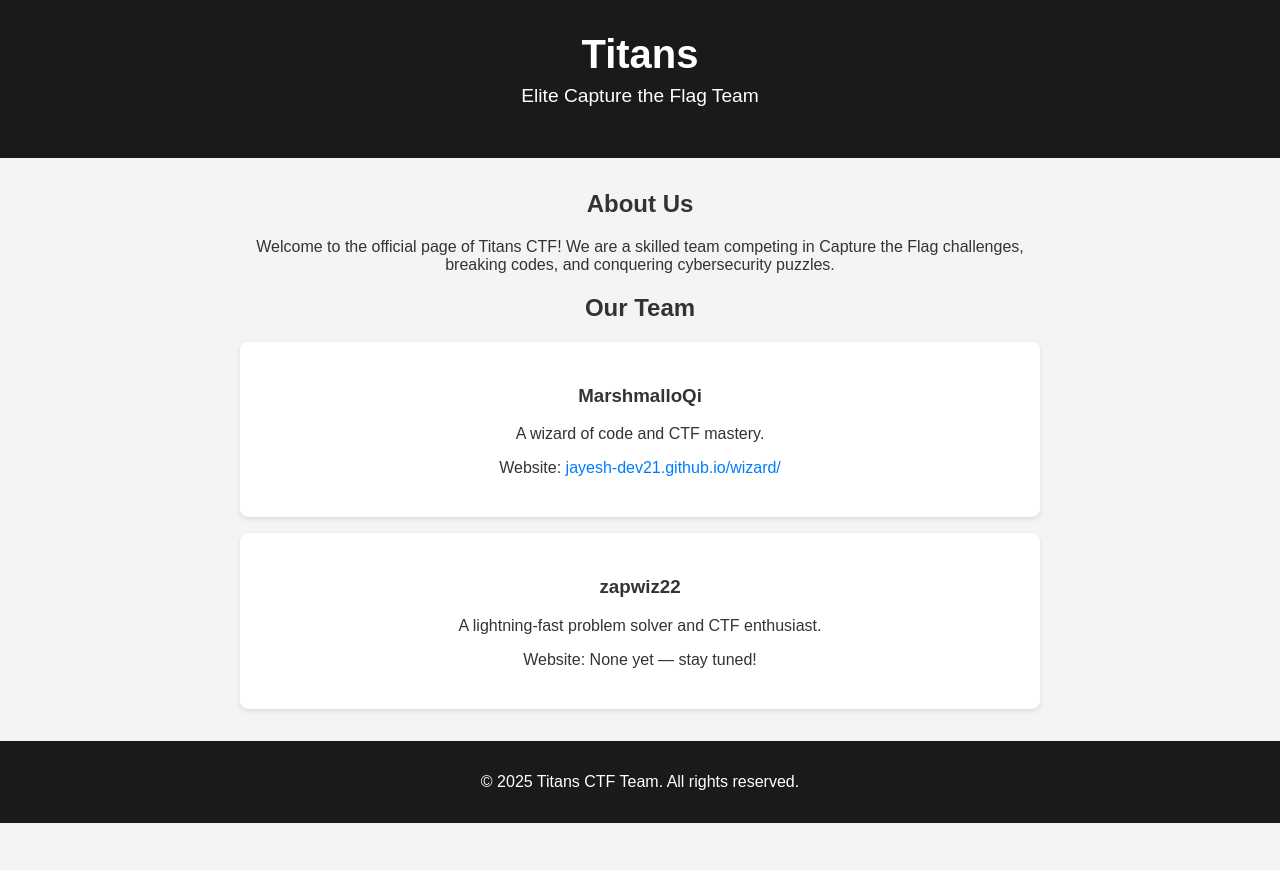
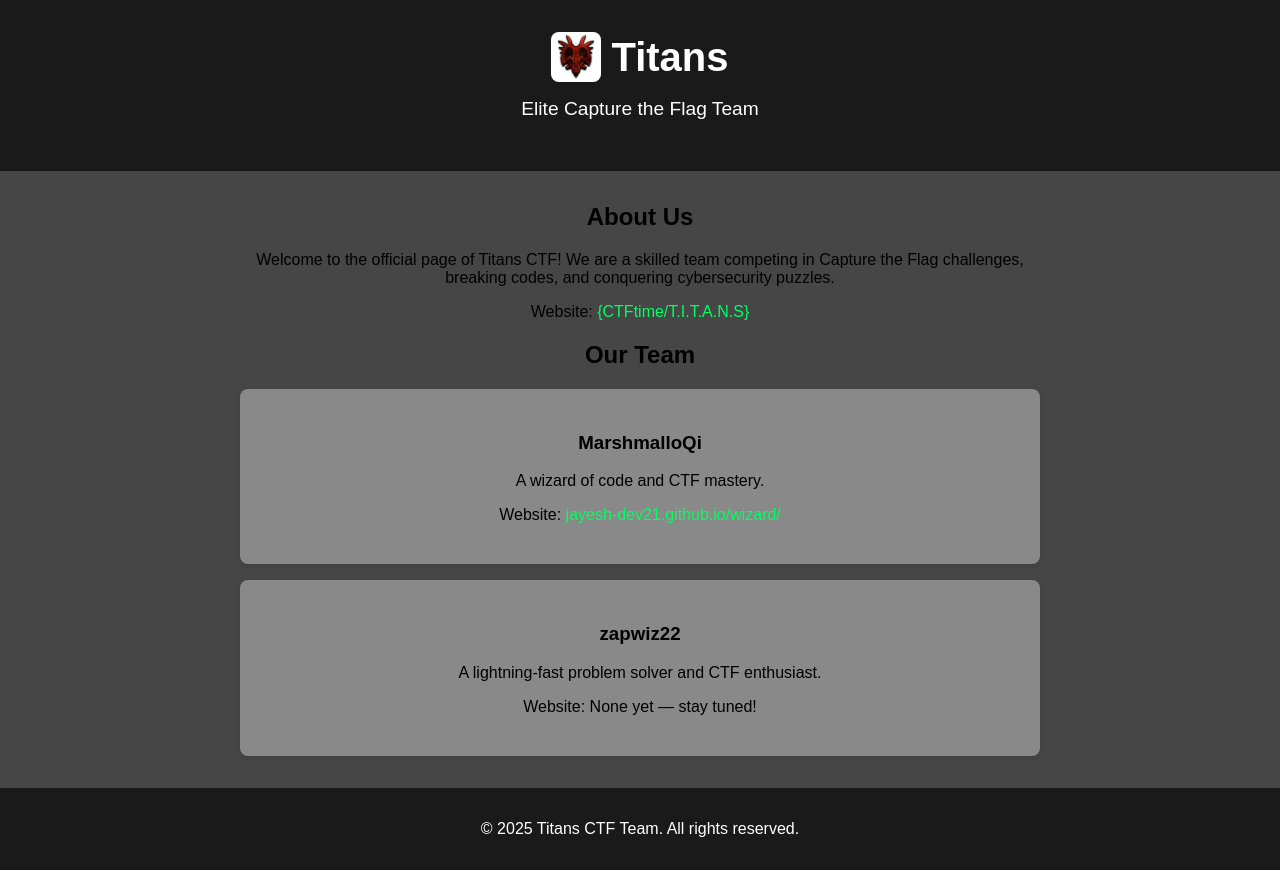
Before and after one commit to Jayesh-Dev21/T.I.T.A.N.S, a plain HTML site: page index.html in a window 1280 px wide. Before the commit the page ends 823 px from the top, so only its background shows below. Drawn offline with Linux system fonts and the light colour scheme.

Commit message:
Update index.html

```diff
--- a/index.html
+++ b/index.html
@@ -10,14 +10,15 @@
             font-family: Arial, sans-serif;
             margin: 0;
             padding: 0;
-            background-color: #f4f4f4;
-            color: #333;
+            background-color: #1b1b1bce;
+            color: #000000;
             text-align: center;
         }
         header {
             background-color: #1a1a1a;
             color: white;
             padding: 2rem;
+            text-align: center;
         }
         h1 {
             margin: 0;
@@ -33,14 +34,14 @@
             padding: 0 1rem;
         }
         .team-member {
-            background-color: white;
+            background-color: rgb(137, 137, 137);
             padding: 1.5rem;
             margin: 1rem 0;
             border-radius: 8px;
             box-shadow: 0 2px 5px rgba(0,0,0,0.1);
         }
         a {
-            color: #007BFF;
+            color: #00ff62;
             text-decoration: none;
         }
         a:hover {
@@ -52,17 +53,38 @@
             background-color: #1a1a1a;
             color: white;
         }
+        .header_ img {
+        float: left;
+        max-width: 50px;
+        max-height: 50px;
+        background: #555;
+        border-radius: 8px;
+        }
+
+        .header_ h1 {
+        margin: 0;
+        font-size: 2.5rem;
+        }
+        .header_ {
+            display: flex;
+            align-items: center;
+            justify-content: center;
+            gap: 10px;
+        }
     </style>
 </head>
 <body>
     <header>
-        <h1>Titans</h1>
+        <div class="header_"><img src="./image.png" alt="logo">
+        <h1>Titans</h1></div>
+        <p></p>
         <p class="subtitle">Elite Capture the Flag Team</p>
     </header>
 
     <div class="container">
         <h2>About Us</h2>
         <p>Welcome to the official page of Titans CTF! We are a skilled team competing in Capture the Flag challenges, breaking codes, and conquering cybersecurity puzzles.</p>
+        <p>Website: <a href="https://ctftime.org/team/373016" target="_blank">{CTFtime/T.I.T.A.N.S}</a></p>
 
         <h2>Our Team</h2>
         <div class="team-member">
```
